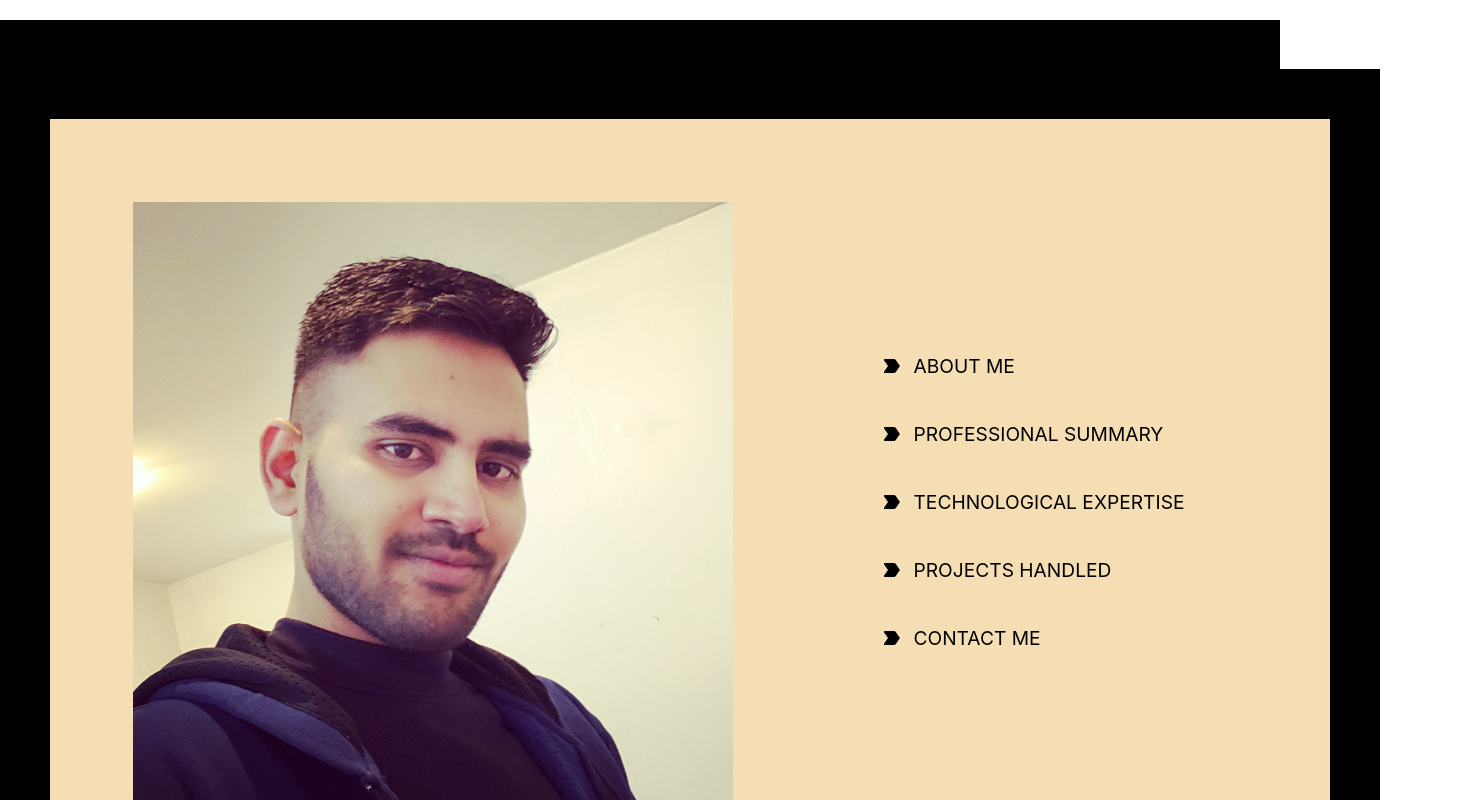
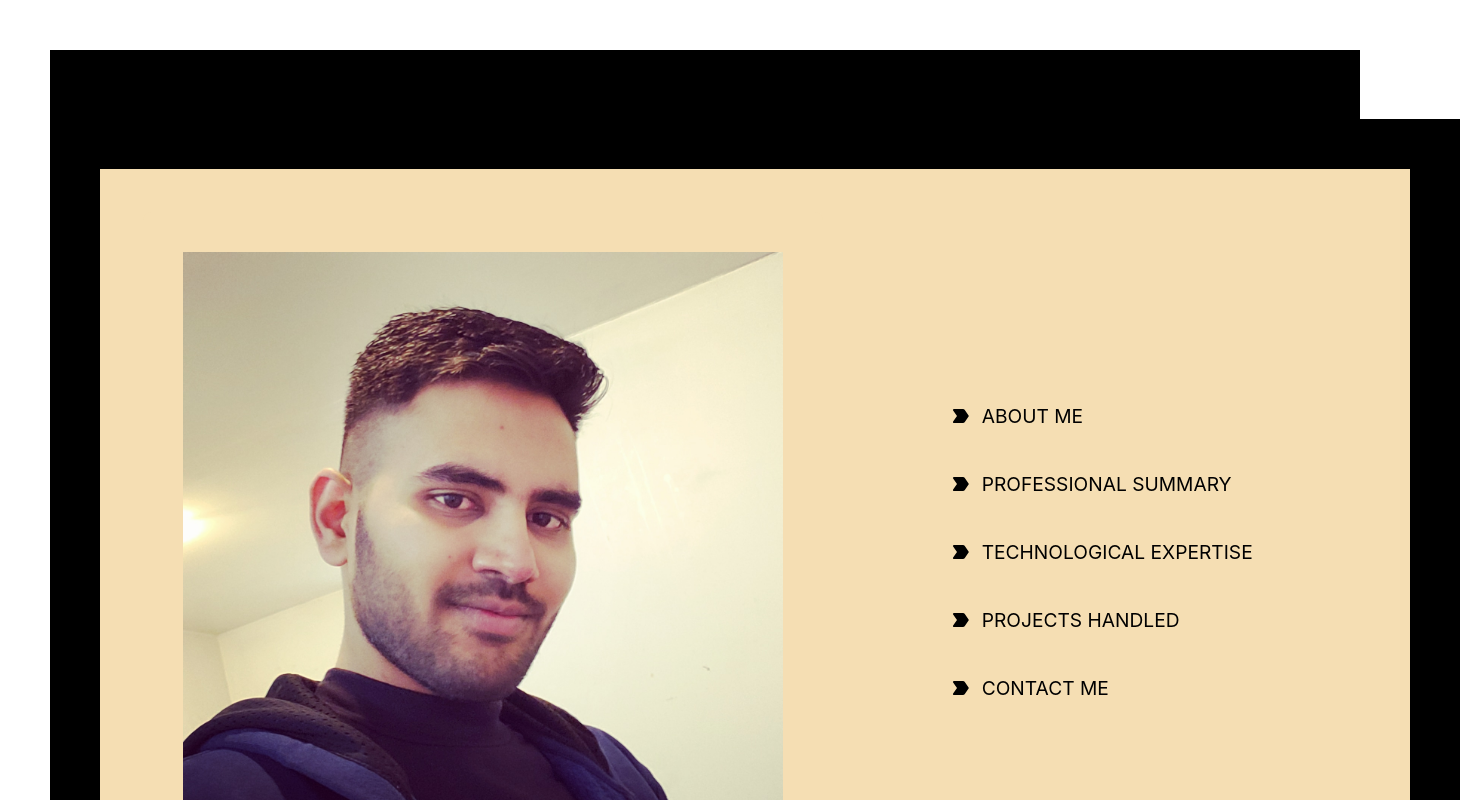
Before and after one commit to KiranAddagarla/ReactWebApplication, a React (Create React App) app: page / in a window 1280 px wide. Shown: the top 800 px of the page, 1460 px wide, since content can reach past the window. Built offline with nearby package versions, Linux system fonts and the light colour scheme.

Commit message:
content modifications

```diff
--- a/src/App.css
+++ b/src/App.css
@@ -1,6 +1,8 @@
 
 .homePage {
   background-color: black;
+  position: absolute;
+  margin: 50px;
 }
 
 .headerSection {
```
